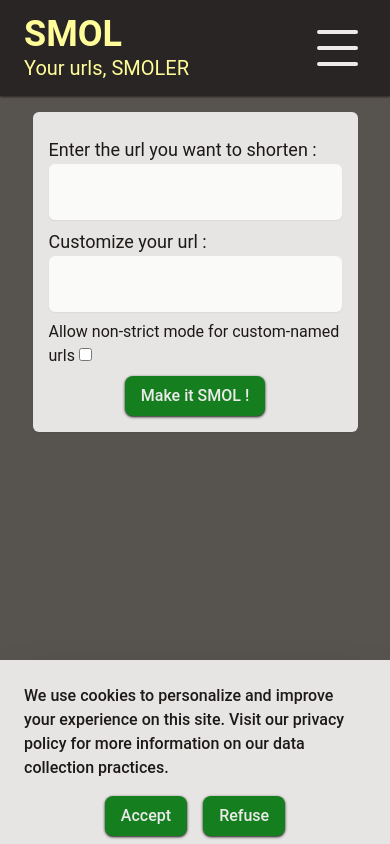
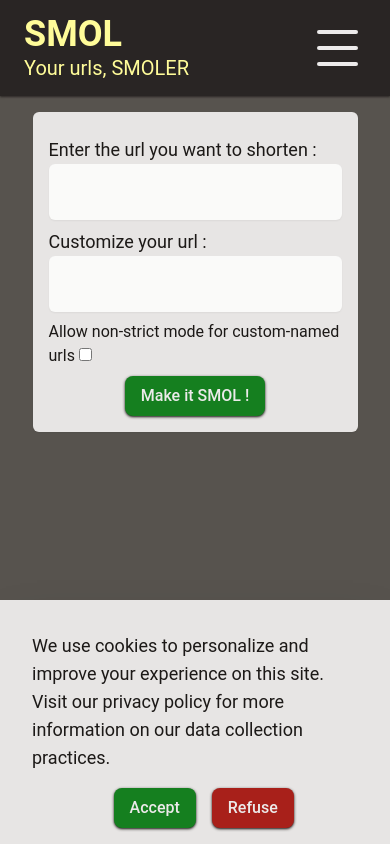
Before and after one commit to Janxa/smol, a React (Create React App) app in the folder client/: page / in a window 390 px wide. Built offline with nearby package versions, Linux system fonts and the light colour scheme; no server answers.

Commit message:
making cookie component responsive

```diff
--- a/client/src/components/Cookies.jsx
+++ b/client/src/components/Cookies.jsx
@@ -2,11 +2,13 @@ import React from "react";
 
 function CookiesBanner(props) {
   return (
-    <div className="z-20 shadow-2xl fixed bottom-0 left-0 right-0 w-full bg-stone-200 p-2 flex flex-col items-center">
-      <p className="text-stone-900  font-medium p-4">We use cookies to personalize and improve your experience on this site. Visit our privacy policy for more information on our data collection practices. </p>
-      <div className="flex"   >
+    <div className="z-20 shadow-2xl fixed bottom-0 left-0 right-0 w-full bg-stone-200 p-4 flex flex-col items-center ">
+      <div className="h-full  flex flex-col justify-around items-center">
+      <p className="text-stone-900 font p-4 text-lg ">We use cookies to personalize and improve your experience on this site. Visit our privacy policy for more information on our data collection practices. </p>
+      <div className="flex w-2/4 justify-around"   >
         <button  className="btn-validation mx-2"onClick={() => props.CreateCookie(props.url_list)}>Accept</button>
-        <button className="btn-validation mx-2" onClick={()=>props.RefuseCookie()} >Refuse</button>
+        <button className="btn-danger   mx-2" onClick={()=>props.RefuseCookie()} >Refuse</button>
+      </div>
       </div>
     </div>
   );
```
